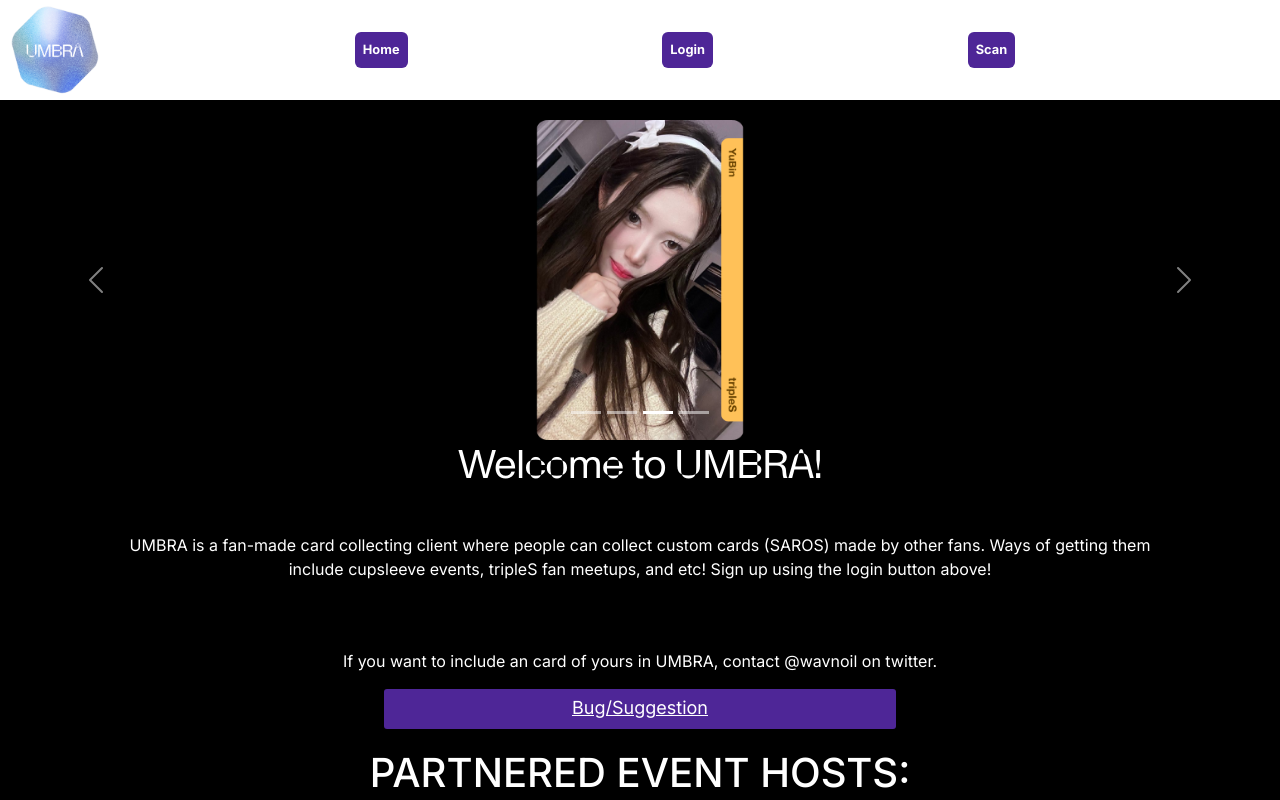
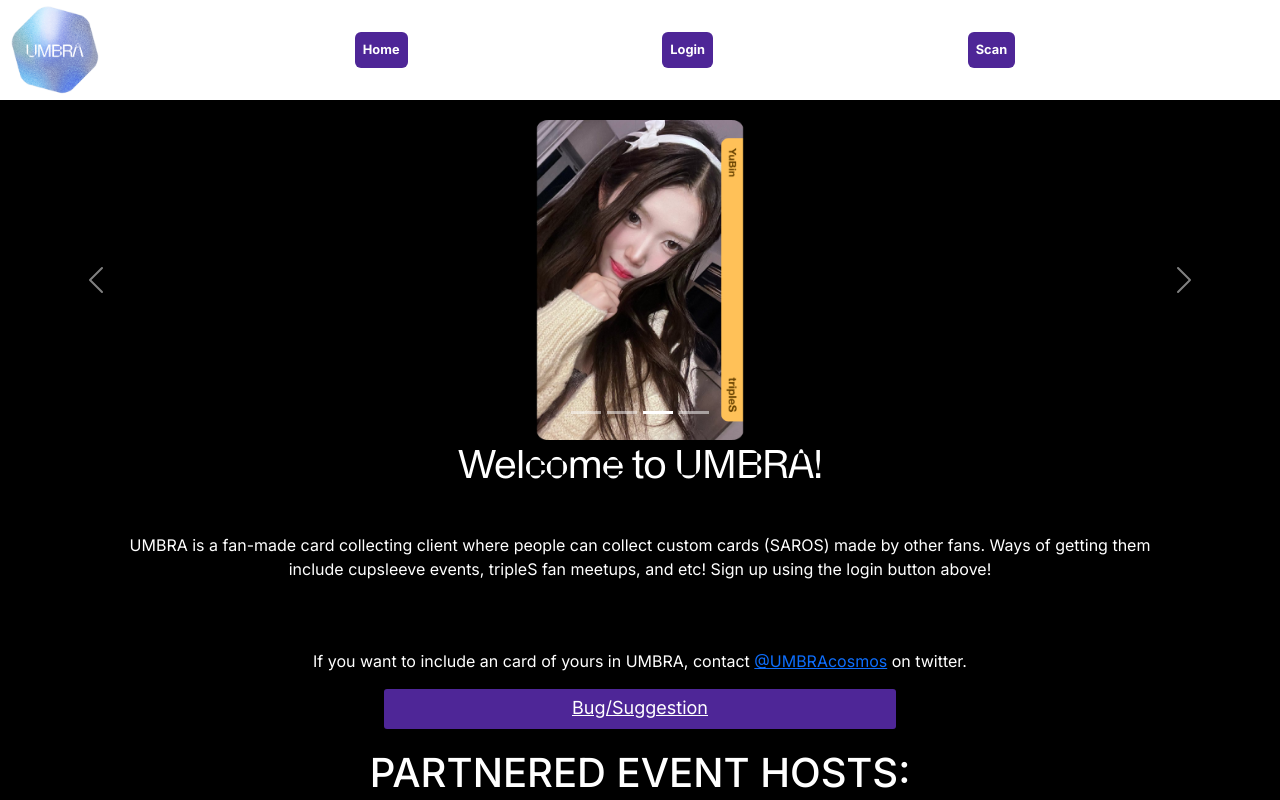
Before and after one commit to noliuniverse/Umbra, a Next.js app: page / in a window 1280 px wide. Shown: the top 800 px of the page. Built offline with nearby package versions, Linux system fonts and the light colour scheme.

Commit message:
added official account to homepage

```diff
--- a/app/page.js
+++ b/app/page.js
@@ -98,9 +98,9 @@ if (loading) {return (
       <div style={{width:"90%", margin:"auto"}}>
        <p className='whitetext' style={{padding: "10px", margin: "3%"}}>UMBRA is a fan-made card collecting client where people can collect custom cards (SAROS) made by other fans. Ways of getting them include cupsleeve events, tripleS fan meetups, and etc! Sign up using the login button above!</p>
         <br></br>
-        <p className='whitetext'>If you want to include an card of yours in UMBRA, contact @wavnoil on twitter.</p>
+        <p className='whitetext'>If you want to include an card of yours in UMBRA, contact <a target="_blank"  href='https://twitter.com/UMBRAcosmos'>@UMBRAcosmos</a> on twitter.</p>
        </div>
-        <a href="https://forms.gle/rjVYADMtUKjqCqDJA" style={{width: "40%", minWidth: "150px", textAlign: "center"}} className='button2'><u>Bug/Suggestion</u></a>
+        <a href="https://forms.gle/rjVYADMtUKjqCqDJA" target="_blank"  style={{width: "40%", minWidth: "150px", textAlign: "center"}} className='button2'><u>Bug/Suggestion</u></a>
         <h1 className='whitetext' style={{marginTop:"20px"}}>PARTNERED EVENT HOSTS:</h1>
         <button className='button2' style={{width: "40%", minWidth: "150px", textAlign: "center"}}  onClick={() => handleRedirect("/saros")}>Event Cards</button>
         <div className='partners whitetext' style={{margin:"auto", marginTop:"10px"}}>
```
Also changed, not shown: public/UMBRATRANSLOGO.png (added), public/UMBRATRANSLOGO2.png (added).
